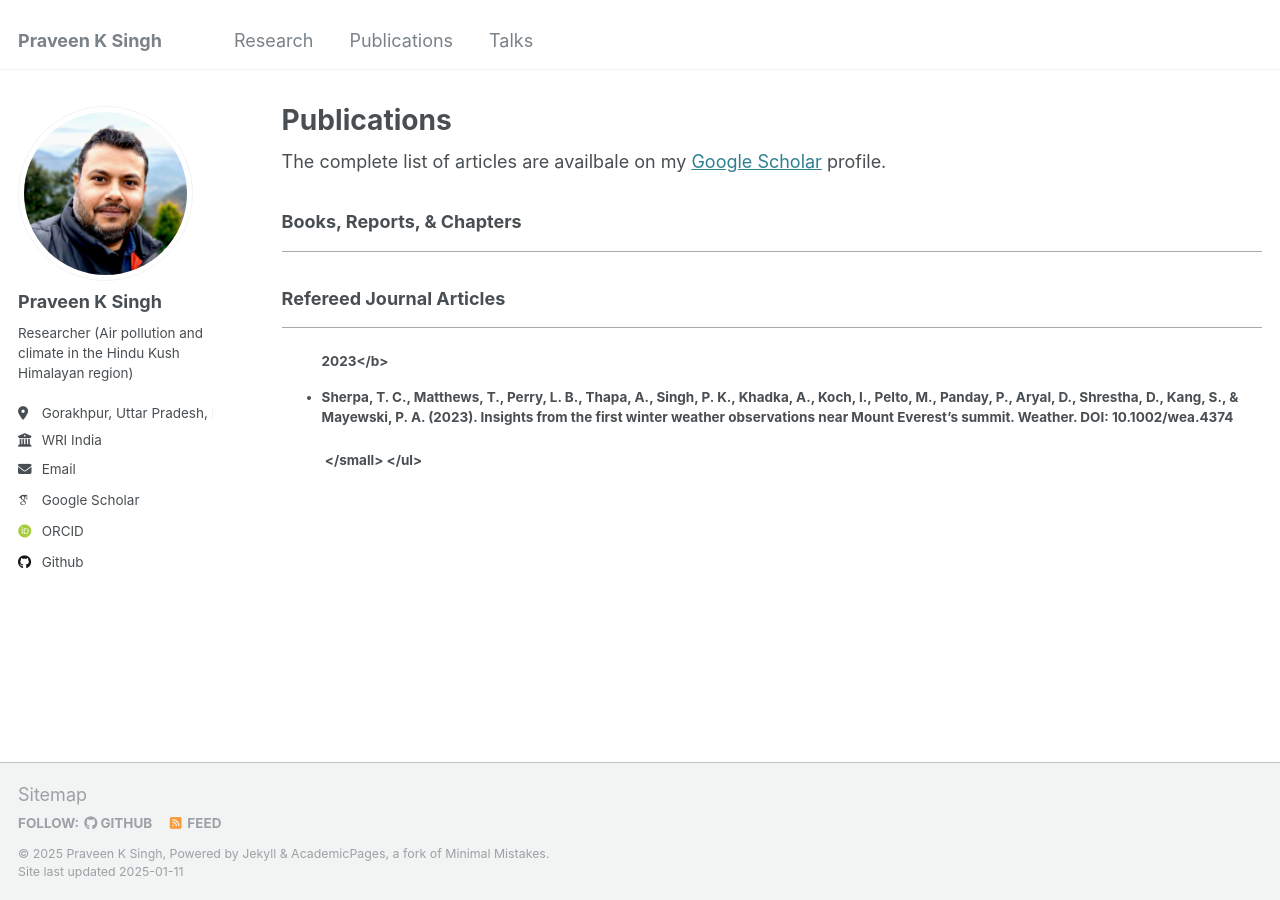
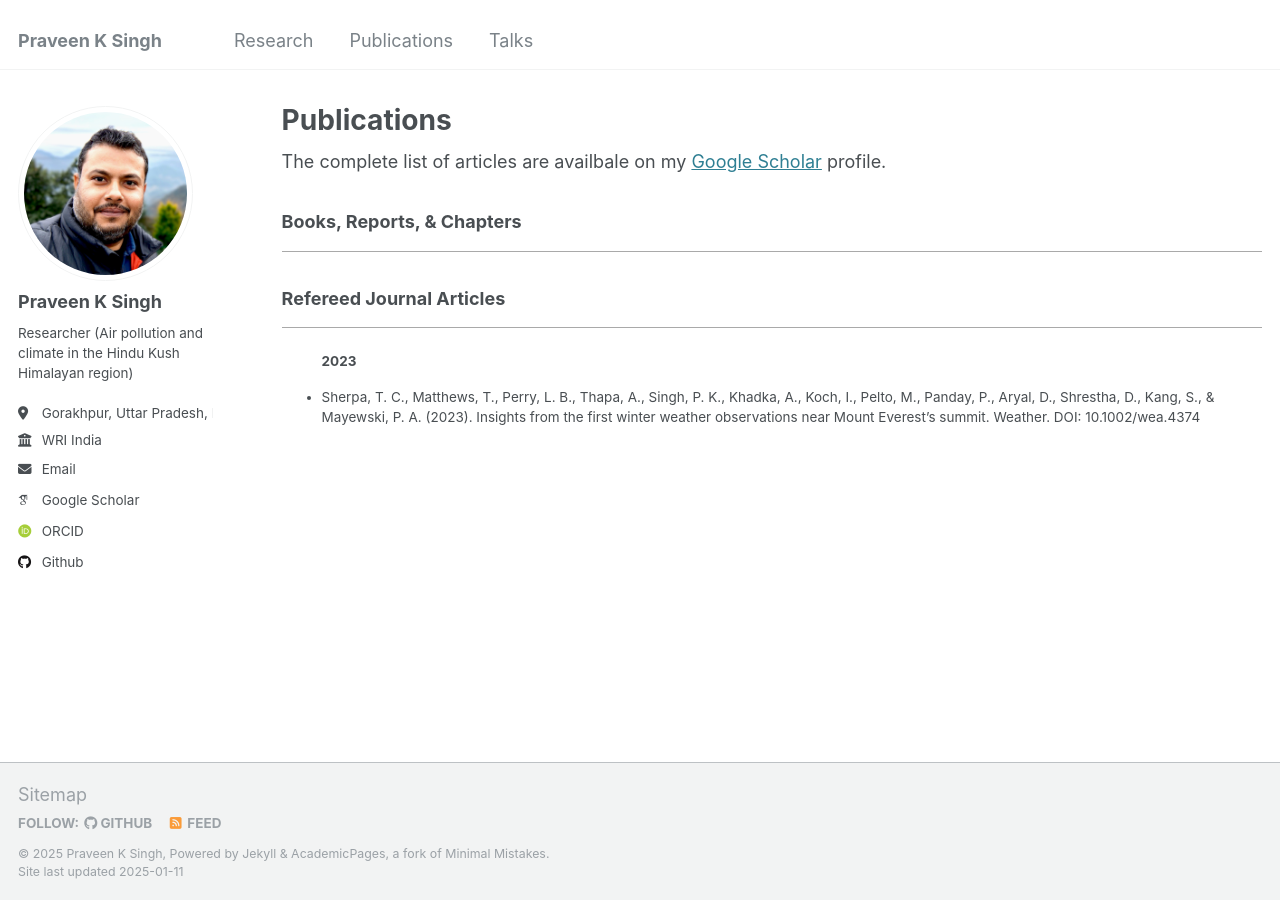
Before and after one commit to singhpraveenk/praveenksingh.github.io, a Jekyll site: the page built from _pages/publications.md, in a window 1280 px wide. Built offline with Jekyll 4.4.1, drawn with Linux system fonts in a browser that asks for light colours; some web fonts are replaced.

Commit message:
Update publications.md

```diff
--- a/_pages/publications.md
+++ b/_pages/publications.md
@@ -15,7 +15,7 @@ author_profile: true
  <hr style="border-color: darkgrey; color: darkgrey; background-color: darkgrey:">
 
  <ul>
- <small><b><left>2023</b></left>
+ <small><left><b>2023</b></left>
 
 <li><p>Sherpa, T. C., Matthews, T., Perry, L. B., Thapa, A., Singh, P. K., Khadka, A., Koch, I., Pelto, M., Panday, P., Aryal, D., Shrestha, D., Kang, S., & Mayewski, P. A. (2023). Insights from the first winter weather observations near Mount Everest’s summit. Weather. DOI: 10.1002/wea.4374</p></li>
 
```
